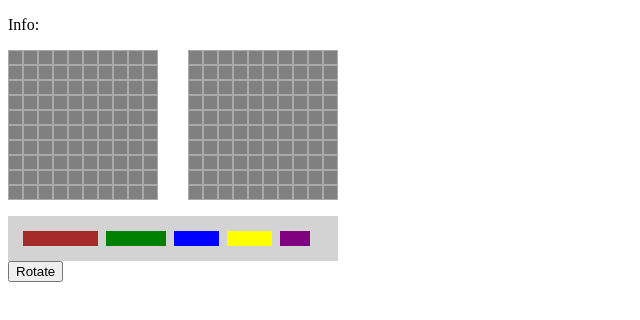
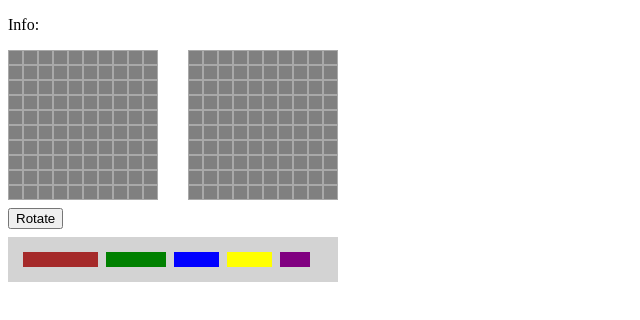
Before and after one commit to singhalex/battleship, a website built with webpack: page src/index.ejs in a window 1280 px wide. Shown: the whole page, without its empty margins (0-640 px from the left). Built offline with nearby package versions, Linux system fonts and the light colour scheme.

Commit message:
Move rotate button above ships
Moved that button so that it does not jump around the page when the
ships are rotated.

```diff
--- a/src/index.ejs
+++ b/src/index.ejs
@@ -14,6 +14,7 @@
       <div id="player-board" class="board"></div>
       <div id="cpu-board" class="board"></div>
     </div>
+    <button id="rotate">Rotate</button>
     <div id="ships">
       <div id="carrier"></div>
       <div id="battleship"></div>
@@ -21,6 +22,5 @@
       <div id="submarine"></div>
       <div id="patrol-boat"></div>
     </div>
-    <button id="rotate">Rotate</button>
   </body>
 </html>
--- a/src/style.css
+++ b/src/style.css
@@ -8,7 +8,6 @@
 
 #boards-container {
   max-width: calc(var(--cell-size) * 22);
-  margin-bottom: 1rem;
   display: flex;
   justify-content: space-between;
   gap: var(--cell-size);
@@ -104,3 +103,7 @@
   width: var(--cell-size);
   height: calc(var(--cell-size) * 2);
 }
+
+button {
+  margin-block: 0.5rem;
+}
```
